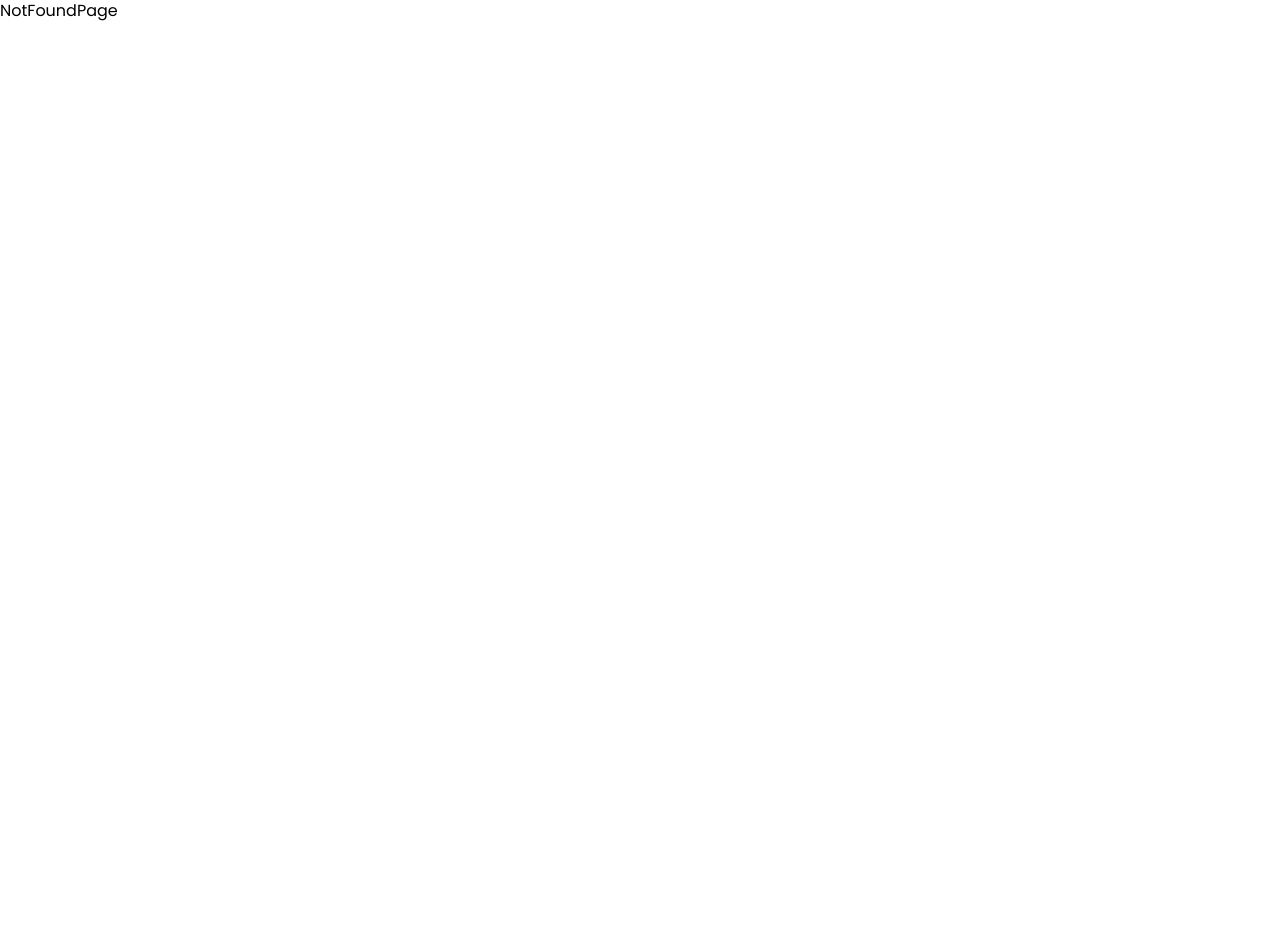
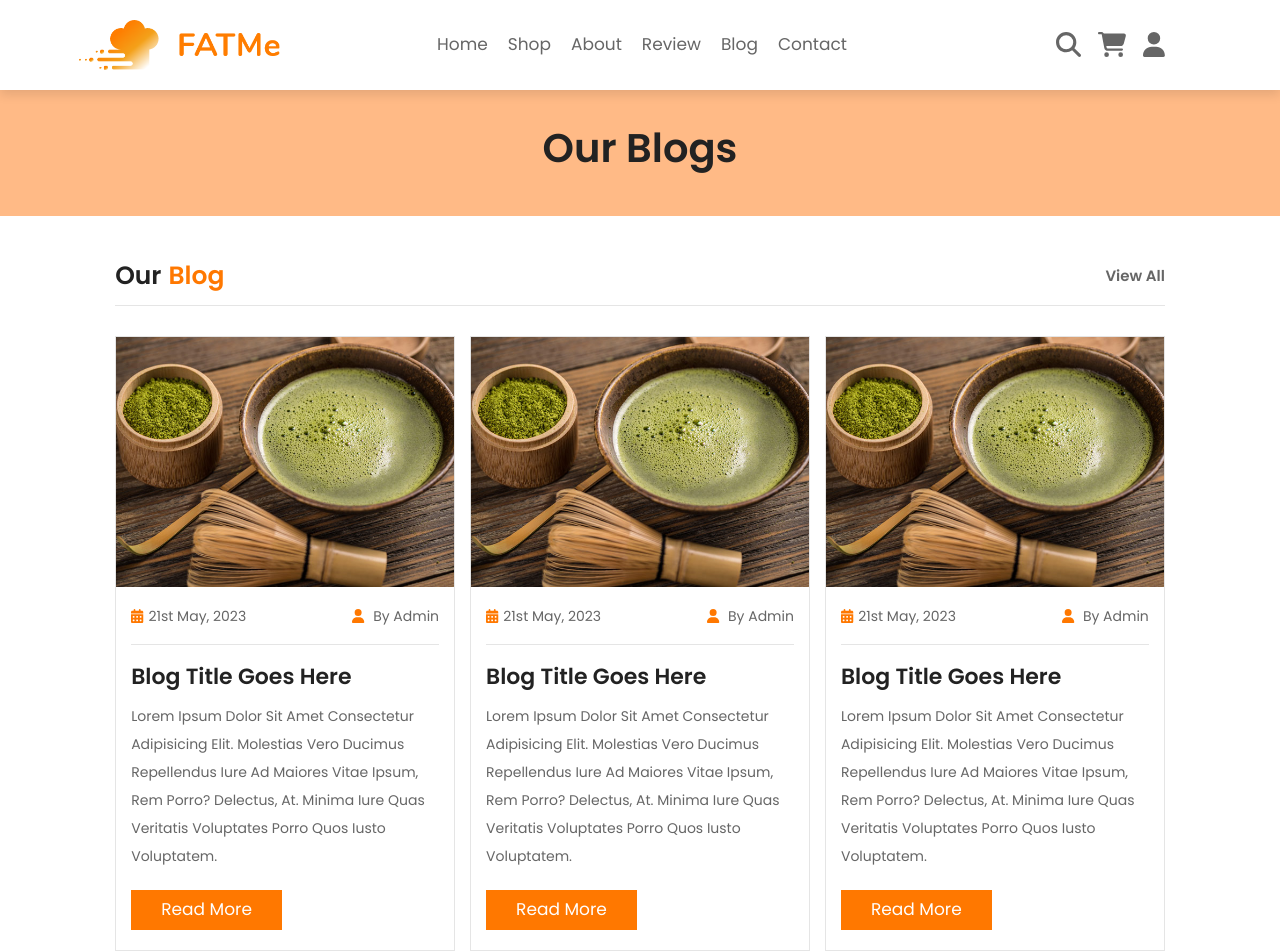
Before and after one commit to thinhnh254/Client, a React (Create React App) app: page /blog in a window 1280 px wide. Shown: the top 952 px of the page. Before the commit the page ends 800 px from the top, so only its background shows below. Built offline with nearby package versions, Linux system fonts and the light colour scheme.

Commit message:
blog page

```diff
--- a/src/components/HeaderComponent/HeaderComponent.jsx
+++ b/src/components/HeaderComponent/HeaderComponent.jsx
@@ -67,7 +67,7 @@ const HeaderComponent = () => {
         <Link className="menu-link" to={"/review"}>
           Review
         </Link>
-        <Link className="menu-link" to={"#"}>
+        <Link className="menu-link" to={"/blog"}>
           Blog
         </Link>
         <Link className="menu-link" to={"#"}>
--- /dev/null
+++ b/src/pages/BlogPage/BlogPage.jsx
@@ -0,0 +1,174 @@
+import { faCalendarDays, faUser } from "@fortawesome/free-solid-svg-icons";
+import { FontAwesomeIcon } from "@fortawesome/react-fontawesome";
+import React from "react";
+import { Link } from "react-router-dom";
+import blog from "../../assets/blog12.jpg";
+import "./BlogPage.scss";
+
+const BlogPage = () => {
+  return (
+    <div>
+      <div className="heading">
+        <h1>our blogs</h1>
+      </div>
+
+      <section className="blogs">
+        <h1 className="title">
+          our <span>blog</span>
+          <Link className="link" to={"#"}>
+            view all
+          </Link>
+        </h1>
+
+        <div className="box-container">
+          <div className="box">
+            <div className="image">
+              <img src={blog} alt="" />
+            </div>
+
+            <div className="content">
+              <div className="icons">
+                <Link className="icon-item" to={"#"}>
+                  <FontAwesomeIcon className="item" icon={faCalendarDays} />
+                  21st May, 2023
+                </Link>
+                <Link className="icon-item" to={"#"}>
+                  {" "}
+                  <FontAwesomeIcon className="item" icon={faUser} /> by admin
+                </Link>
+              </div>
+              <h3>blog title goes here</h3>
+              <p>
+                Lorem ipsum dolor sit amet consectetur adipisicing elit.
+                Molestias vero ducimus repellendus iure ad maiores vitae ipsum,
+                rem porro? Delectus, at. Minima iure quas veritatis voluptates
+                porro quos iusto voluptatem.
+              </p>
+              <Link to={"#"} className="btn">
+                read more
+              </Link>
+            </div>
+          </div>
+
+          <div className="box">
+            <div className="image">
+              <img src={blog} alt="" />
+            </div>
+
+            <div className="content">
+              <div className="icons">
+                <Link className="icon-item" to={"#"}>
+                  <FontAwesomeIcon className="item" icon={faCalendarDays} />
+                  21st May, 2023
+                </Link>
+                <Link className="icon-item" to={"#"}>
+                  {" "}
+                  <FontAwesomeIcon className="item" icon={faUser} /> by admin
+                </Link>
+              </div>
+              <h3>blog title goes here</h3>
+              <p>
+                Lorem ipsum dolor sit amet consectetur adipisicing elit.
+                Molestias vero ducimus repellendus iure ad maiores vitae ipsum,
+                rem porro? Delectus, at. Minima iure quas veritatis voluptates
+                porro quos iusto voluptatem.
+              </p>
+              <Link to={"#"} className="btn">
+                read more
+              </Link>
+            </div>
+          </div>
+
+          <div className="box">
+            <div className="image">
+              <img src={blog} alt="" />
+            </div>
+
+            <div className="content">
+              <div className="icons">
+                <Link className="icon-item" to={"#"}>
+                  <FontAwesomeIcon className="item" icon={faCalendarDays} />
+                  21st May, 2023
+                </Link>
+                <Link className="icon-item" to={"#"}>
+                  {" "}
+                  <FontAwesomeIcon className="item" icon={faUser} /> by admin
+                </Link>
+              </div>
+              <h3>blog title goes here</h3>
+              <p>
+                Lorem ipsum dolor sit amet consectetur adipisicing elit.
+                Molestias vero ducimus repellendus iure ad maiores vitae ipsum,
+                rem porro? Delectus, at. Minima iure quas veritatis voluptates
+                porro quos iusto voluptatem.
+              </p>
+              <Link to={"#"} className="btn">
+                read more
+              </Link>
+            </div>
+          </div>
+
+          <div className="box">
+            <div className="image">
+              <img src={blog} alt="" />
+            </div>
+
+            <div className="content">
+              <div className="icons">
+                <Link className="icon-item" to={"#"}>
+                  <FontAwesomeIcon className="item" icon={faCalendarDays} />
+                  21st May, 2023
+                </Link>
+                <Link className="icon-item" to={"#"}>
+                  {" "}
+                  <FontAwesomeIcon className="item" icon={faUser} /> by admin
+                </Link>
+              </div>
+              <h3>blog title goes here</h3>
+              <p>
+                Lorem ipsum dolor sit amet consectetur adipisicing elit.
+                Molestias vero ducimus repellendus iure ad maiores vitae ipsum,
+                rem porro? Delectus, at. Minima iure quas veritatis voluptates
+                porro quos iusto voluptatem.
+              </p>
+              <Link to={"#"} className="btn">
+                read more
+              </Link>
+            </div>
+          </div>
+
+          <div className="box">
+            <div className="image">
+              <img src={blog} alt="" />
+            </div>
+
+            <div className="content">
+              <div className="icons">
+                <Link className="icon-item" to={"#"}>
+                  <FontAwesomeIcon className="item" icon={faCalendarDays} />
+                  21st May, 2023
+                </Link>
+                <Link className="icon-item" to={"#"}>
+                  {" "}
+                  <FontAwesomeIcon className="item" icon={faUser} /> by admin
+                </Link>
+              </div>
+              <h3>blog title goes here</h3>
+              <p>
+                Lorem ipsum dolor sit amet consectetur adipisicing elit.
+                Molestias vero ducimus repellendus iure ad maiores vitae ipsum,
+                rem porro? Delectus, at. Minima iure quas veritatis voluptates
+                porro quos iusto voluptatem.
+              </p>
+              <Link to={"#"} className="btn">
+                read more
+              </Link>
+            </div>
+          </div>
+        </div>
+      </section>
+    </div>
+  );
+};
+
+export default BlogPage;
--- /dev/null
+++ b/src/pages/BlogPage/BlogPage.scss
@@ -0,0 +1,66 @@
+@import "../../index.scss";
+
+.blogs {
+  .box-container {
+    @include grid(30rem);
+
+    .box {
+      border: $border;
+
+      &:hover .image img {
+        transform: scale(1.2);
+      }
+
+      .image {
+        height: 25rem;
+        width: 100%;
+        overflow: hidden;
+
+        img {
+          height: 100%;
+          width: 100%;
+          object-fit: cover;
+        }
+      }
+
+      .content {
+        padding: 2rem 1.5rem;
+
+        .icons {
+          border-bottom: $border;
+          padding-bottom: 1.7rem;
+          margin-bottom: 1.7rem;
+          display: flex;
+          align-items: center;
+          justify-content: space-between;
+
+          .icon-item {
+            font-size: 1.4rem;
+            color: $light-color;
+
+            &:hover {
+              color: $orange;
+            }
+
+            .item {
+              color: $orange;
+              padding-right: 0.5rem;
+            }
+          }
+        }
+
+        h3 {
+          font-size: 2.2rem;
+          color: $black;
+        }
+
+        p {
+          font-size: 1.4rem;
+          color: $light-color;
+          line-height: 2;
+          padding: 1rem 0;
+        }
+      }
+    }
+  }
+}
--- a/src/routes/index.js
+++ b/src/routes/index.js
@@ -1,4 +1,5 @@
 import AboutPage from "../pages/AboutPage/AboutPage";
+import BlogPage from "../pages/BlogPage/BlogPage";
 import HomePage from "../pages/HomePage/HomePage";
 import LoginPage from "../pages/LoginPage/LoginPage";
 import NotFoundPage from "../pages/NotFoundPage/NotFoundPage";
@@ -28,6 +29,11 @@ export const routes = [
     isShowHeader: true,
   },
   {
+    path: "/blog",
+    page: BlogPage,
+    isShowHeader: true,
+  },
+  {
     path: "/login",
     page: LoginPage,
   },
```
Also changed, not shown: src/assets/blog12.jpg (added).
